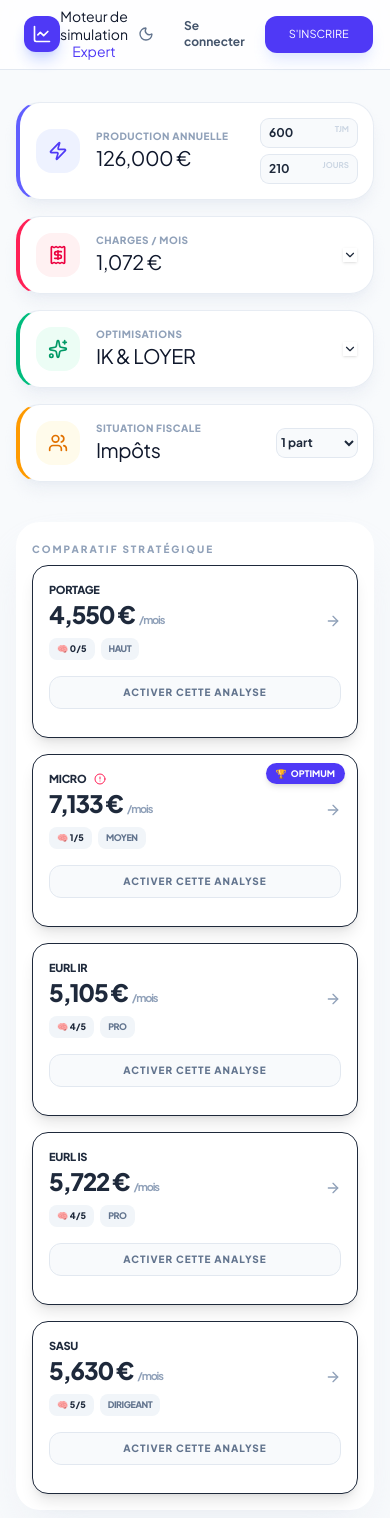
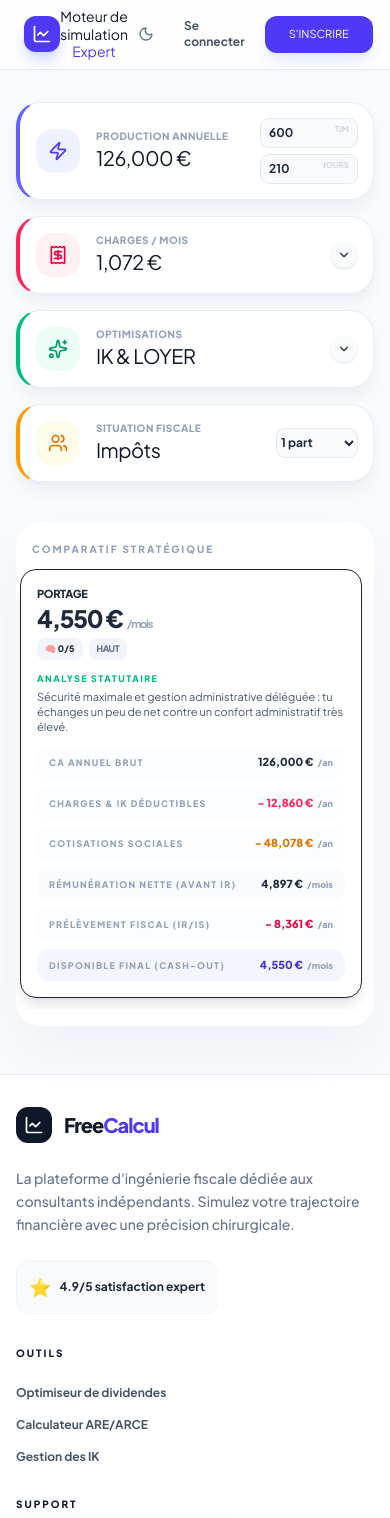
Before and after one commit to Guillaume1983/freelance-simulator-next, a Next.js app: page / in a window 390 px wide. Shown: the top 1518 px of the page. Built offline with nearby package versions, Linux system fonts and the light colour scheme.

Commit message:
Test cursor4

```diff
--- a/app/page.tsx
+++ b/app/page.tsx
@@ -3,7 +3,6 @@ import { useState } from 'react';
 import { useSimulation } from '@/hooks/useSimulation';
 import Header from '@/components/Header';
 import TopCards from '@/components/TopCards';
-import ExpandPanels from '@/components/ExpandPanels';
 import ComparisonTable from '@/components/ComparisonTable';
 import SidePanel from '@/components/SidePanel'; // Nouveau
 import Footer from '@/components/Footer';       // Nouveau
@@ -22,10 +21,9 @@ export default function Home() {
 
         <Header isDark={isDark} setIsDark={setIsDark} />
 
-        <TopCards sim={sim} togglePanel={togglePanel} />
+        <TopCards sim={sim} activePanel={activePanel} togglePanel={togglePanel} />
 
         <div className="max-w-[1600px] mx-auto px-4 md:px-6">
-          <ExpandPanels activePanel={activePanel} sim={sim} />
 
           <div className="flex flex-col md:flex-row gap-6 items-start mt-4">
             <div className={`transition-all duration-500 w-full ${selectedId ? 'md:w-[68%]' : 'md:w-full'}`}>
--- a/components/ComparisonTable.tsx
+++ b/components/ComparisonTable.tsx
@@ -4,7 +4,6 @@ import { SlidersVertical, AlertCircle, ArrowRight } from 'lucide-react';
 
 export default function ComparisonTable({ sim, selectedId, setSelectedId }: any) {
   const [openDetails, setOpenDetails] = useState<number[]>([]);
-  const [openMobileId, setOpenMobileId] = useState<string | null>(null);
   const regimes = sim.resultats;
   const winnerId = [...regimes].sort((a, b) => b.net - a.net)[0].id;
   const fmt = (v: number) => Math.round(v).toLocaleString() + " €";
@@ -110,30 +109,24 @@ export default function ComparisonTable({ sim, selectedId, setSelectedId }: any)
       </table>
       </div>
 
-      {/* Vue mobile : cartes accordéon par régime */}
-      <div className="block md:hidden space-y-4 p-4 pt-5">
-        <h3 className="text-[10px] font-black text-slate-400 dark:text-slate-500 uppercase tracking-[0.2em] mb-2">
+      {/* Vue mobile : carrousel de cartes par régime (toujours étendues) */}
+      <div className="block md:hidden p-4 pt-5">
+        <h3 className="text-[10px] font-black text-slate-400 dark:text-slate-500 uppercase tracking-[0.2em] mb-3">
           Comparatif stratégique
         </h3>
+        <div className="-mx-4 px-1 flex gap-4 overflow-x-auto snap-x snap-mandatory pb-3">
           {regimes.map((r: any) => {
             const isWinner = r.id === winnerId;
-          const isOpen = openMobileId === r.id;
 
             return (
               <div
                 key={r.id}
-              className={`relative border overflow-hidden rounded-2xl bg-white dark:bg-[#020617] shadow-lg transition-all duration-300 ${
-                selectedId === r.id ? 'ring-2 ring-indigo-500 ring-offset-2 ring-offset-slate-50 dark:ring-offset-slate-950' : ''
-              }`}
+                className={`snap-center shrink-0 w-[calc(100vw-3rem)] max-w-sm relative border overflow-hidden rounded-2xl bg-white dark:bg-[#020617] shadow-lg transition-all duration-300`}
               >
-              <button
-                type="button"
-                onClick={() => setOpenMobileId(isOpen ? null : r.id)}
-                className="w-full text-left px-4 py-4 flex items-center justify-between gap-3"
-              >
-                <div className="flex items-center gap-3">
-                  <div className="flex flex-col gap-1">
-                    <div className="flex items-center gap-2">
+                <div className="px-4 pt-4 pb-3">
+                  <div className="flex items-center justify-between gap-3">
+                    <div>
+                      <div className="flex items-center gap-2 mb-1">
                         <span className="text-[11px] font-black uppercase tracking-tight dark:text-white">
                           {r.id}
                         </span>
@@ -156,25 +149,13 @@ export default function ComparisonTable({ sim, selectedId, setSelectedId }: any)
                         </span>
                       </div>
                     </div>
-                </div>
-                <ArrowRight
-                  size={16}
-                  className={`text-slate-400 transition-transform duration-300 ${
-                    isOpen ? 'rotate-90' : ''
-                  }`}
-                />
-              </button>
-
                     {isWinner && (
-                <div className="absolute top-2 right-3 bg-indigo-600 text-white text-[9px] font-black px-2.5 py-1 rounded-full shadow-md flex items-center gap-1">
+                      <div className="bg-indigo-600 text-white text-[9px] font-black px-2.5 py-1 rounded-full shadow-md flex items-center gap-1">
                         <span>🏆</span> OPTIMUM
                       </div>
                     )}
-
-              <div className="px-4 pb-4 pt-0">
-                {/* Analyse détaillée qui s'ouvre sous la pastille quand on active l'analyse */}
-                {selectedId === r.id && (
-                  <div className="mb-3 text-[11px] text-slate-600 dark:text-slate-300 animate-in fade-in slide-in-from-top-1 duration-200">
+                  </div>
+                  <div className="mt-3 text-[11px] text-slate-600 dark:text-slate-300">
                     <p className="text-[9px] font-black uppercase tracking-[0.16em] text-emerald-500 mb-1">
                       Analyse statutaire
                     </p>
@@ -186,22 +167,10 @@ export default function ComparisonTable({ sim, selectedId, setSelectedId }: any)
                       {r.id === 'SASU' && "Grande flexibilité sur la combinaison salaire/dividendes, statut prisé des consultants premium mais avec des cotisations souvent plus élevées."}
                     </p>
                   </div>
-                )}
+                </div>
 
-                <button
-                  type="button"
-                  onClick={() => setSelectedId(r.id === selectedId ? null : r.id)}
-                  className={`w-full mb-3 text-[10px] font-black uppercase tracking-widest py-2 rounded-xl border text-center transition-all ${
-                    selectedId === r.id
-                      ? 'bg-indigo-600 border-indigo-600 text-white shadow-lg shadow-indigo-100 dark:shadow-none'
-                      : 'border-slate-200 dark:border-slate-700 text-slate-500 dark:text-slate-400 bg-slate-50 dark:bg-slate-900'
-                  }`}
-                >
-                  {selectedId === r.id ? 'Analyse active' : 'Activer cette analyse'}
-                </button>
-
-                {isOpen && (
-                  <div className="space-y-2 animate-in fade-in slide-in-from-top-1 duration-200">
+                <div className="px-4 pb-4">
+                  <div className="space-y-2">
                     {rows.map((row) => {
                       const displayValue = getDisplayValue(r, row);
                       const unit = getMobileUnit(row.key);
@@ -240,12 +209,12 @@ export default function ComparisonTable({ sim, selectedId, setSelectedId }: any)
                       );
                     })}
                   </div>
-                )}
                 </div>
               </div>
             );
           })}
         </div>
       </div>
+    </div>
   );
 }
--- a/components/ExpandPanels.tsx
+++ b/components/ExpandPanels.tsx
@@ -13,7 +13,9 @@ export default function ExpandPanels({ activePanel, sim }: any) {
           <div className="flex justify-between items-end mb-6">
             <div>
               <h3 className="text-sm font-900 uppercase tracking-widest text-slate-900 dark:text-white">Catalogue des charges</h3>
-              <p className="text-[11px] text-slate-500 font-bold uppercase mt-1">Sélectionnez vos dépenses professionnelles mensuelles</p>
+              <p className="text-[11px] text-slate-500 font-bold uppercase mt-1">
+                Activez les charges utiles et ajustez rapidement leurs montants mensuels
+              </p>
             </div>
             <div className="text-right">
               <span className="text-[10px] font-black text-rose-500 uppercase italic">Total mensuel</span>
@@ -26,6 +28,9 @@ export default function ExpandPanels({ activePanel, sim }: any) {
           <div className="grid grid-cols-1 md:grid-cols-5 gap-3 md:gap-4">
             {CHARGES_CATALOG.map((item) => {
               const isActive = sim.state.activeCharges.includes(item.id);
+              const currentAmount =
+                sim.state.chargeAmounts?.[item.id] ?? item.amount;
+
               return (
                 <div
                   key={item.id}
@@ -43,13 +48,36 @@ export default function ExpandPanels({ activePanel, sim }: any) {
                 >
                   <div className="flex justify-between items-start">
                     {isActive ? <CheckCircle2 className="w-5 h-5 text-rose-500" /> : <Circle className="w-5 h-5 text-slate-200" />}
-                      <span className={`text-xs font-900 ${isActive ? 'text-rose-600' : 'text-slate-400'}`}>
-                      {item.amount}€<span className="text-[9px] opacity-60">/mois</span>
+                      <span className={`text-[10px] font-900 ${isActive ? 'text-rose-600' : 'text-slate-400'}`}>
+                        {currentAmount.toLocaleString()}€<span className="text-[9px] opacity-60">/mois</span>
                     </span>
                   </div>
                   <p className={`text-[11px] font-800 uppercase tracking-tight leading-tight ${isActive ? 'text-rose-900 dark:text-rose-100' : 'text-slate-500'}`}>
                     {item.name}
                   </p>
+                  <div className="mt-2">
+                    <label className="text-[9px] font-black uppercase tracking-[0.16em] text-slate-400 block mb-1">
+                      Montant mensuel
+                    </label>
+                    <div className="relative">
+                      <input
+                        type="number"
+                        onClick={(e) => e.stopPropagation()}
+                        value={currentAmount}
+                        onChange={(e) => {
+                          const value = Number(e.target.value) || 0;
+                          sim.setters.setChargeAmounts({
+                            ...sim.state.chargeAmounts,
+                            [item.id]: value,
+                          });
+                        }}
+                        className="w-full pr-10 py-2 text-xs font-bold"
+                      />
+                      <span className="absolute right-3 top-1.5 text-[9px] font-black text-slate-400">
+                        €/m
+                      </span>
+                    </div>
+                  </div>
                 </div>
               );
             })}
--- a/components/TopCards.tsx
+++ b/components/TopCards.tsx
@@ -1,7 +1,8 @@
 'use client';
 import { Zap, Receipt, Sparkles, Users, ChevronDown } from 'lucide-react';
+import ExpandPanels from '@/components/ExpandPanels';
 
-export default function TopCards({ sim, togglePanel }: any) {
+export default function TopCards({ sim, activePanel, togglePanel }: any) {
   const fmt = (v: number) => Math.round(v).toLocaleString() + " €";
 
   return (
@@ -28,31 +29,59 @@ export default function TopCards({ sim, togglePanel }: any) {
       </div>
 
       {/* Charges */}
-      <div className="card-pro px-4 md:px-5 py-4 md:py-5 border-l-4 border-l-rose-500 flex items-center justify-between">
+      <div className="card-pro px-4 md:px-5 py-4 md:py-5 border-l-4 border-l-rose-500 flex flex-col gap-3">
+        <div className="flex items-center justify-between gap-4">
           <div className="flex items-center gap-4">
-          <div className="bg-rose-50 dark:bg-rose-900/30 text-rose-600 p-3 rounded-2xl"><Receipt className="w-5 h-5" /></div>
+            <div className="bg-rose-50 dark:bg-rose-900/30 text-rose-600 p-3 rounded-2xl">
+              <Receipt className="w-5 h-5" />
+            </div>
             <div>
               <p className="text-[10px] font-black text-slate-400 uppercase tracking-wider">Charges / mois</p>
               <p className="font-900 text-slate-900 dark:text-white text-xl tracking-tight">{fmt(sim.resultats[0].fees / 12)}</p>
             </div>
           </div>
-        <div className="expand-trigger shadow-sm" onClick={() => togglePanel('charges')}>
-          <ChevronDown className="w-3.5 h-3.5" />
+          <button
+            type="button"
+            className="expand-trigger shadow-sm rounded-full p-1.5 bg-slate-50 dark:bg-slate-900 hover:bg-slate-100 dark:hover:bg-slate-800 transition-colors"
+            onClick={() => togglePanel('charges')}
+            aria-label="Ouvrir le détail des charges"
+          >
+            <ChevronDown className={`w-3.5 h-3.5 transition-transform ${activePanel === 'charges' ? 'rotate-180' : ''}`} />
+          </button>
         </div>
+        {activePanel === 'charges' && (
+          <div className="mt-3 md:mt-4">
+            <ExpandPanels activePanel="charges" sim={sim} />
+          </div>
+        )}
       </div>
 
       {/* Optimisations */}
-      <div className="card-pro px-4 md:px-5 py-4 md:py-5 border-l-4 border-l-emerald-500 flex items-center justify-between">
+      <div className="card-pro px-4 md:px-5 py-4 md:py-5 border-l-4 border-l-emerald-500 flex flex-col gap-3">
+        <div className="flex items-center justify-between gap-4">
           <div className="flex items-center gap-4">
-          <div className="bg-emerald-50 dark:bg-emerald-900/30 text-emerald-600 p-3 rounded-2xl"><Sparkles className="w-5 h-5" /></div>
+            <div className="bg-emerald-50 dark:bg-emerald-900/30 text-emerald-600 p-3 rounded-2xl">
+              <Sparkles className="w-5 h-5" />
+            </div>
             <div>
               <p className="text-[10px] font-black text-slate-400 uppercase tracking-wider">Optimisations</p>
               <p className="font-900 text-slate-900 dark:text-white text-xl tracking-tight uppercase">IK & Loyer</p>
             </div>
           </div>
-        <div className="expand-trigger shadow-sm" onClick={() => togglePanel('opti')}>
-          <ChevronDown className="w-3.5 h-3.5" />
+          <button
+            type="button"
+            className="expand-trigger shadow-sm rounded-full p-1.5 bg-slate-50 dark:bg-slate-900 hover:bg-slate-100 dark:hover:bg-slate-800 transition-colors"
+            onClick={() => togglePanel('opti')}
+            aria-label="Ouvrir le détail des optimisations"
+          >
+            <ChevronDown className={`w-3.5 h-3.5 transition-transform ${activePanel === 'opti' ? 'rotate-180' : ''}`} />
+          </button>
         </div>
+        {activePanel === 'opti' && (
+          <div className="mt-3 md:mt-4">
+            <ExpandPanels activePanel="opti" sim={sim} />
+          </div>
+        )}
       </div>
 
       {/* Situation */}
--- a/hooks/useSimulation.ts
+++ b/hooks/useSimulation.ts
@@ -20,6 +20,13 @@ export const useSimulation = () => {
   const [activeCharges, setActiveCharges] = useState(['compta', 'mutuelle', 'assurance', 'repas', 'tel']);
   const [sectionsActive, setSectionsActive] = useState({ vehicule: true, loyer: true });
   const [portageComm, setPortageComm] = useState(5);
+  const [chargeAmounts, setChargeAmounts] = useState<Record<string, number>>(
+    () =>
+      CHARGES_CATALOG.reduce((acc, c) => {
+        acc[c.id] = c.amount;
+        return acc;
+      }, {} as Record<string, number>)
+  );
 
   // Fonctions de calcul brutes (Recopiées de ton script)
   const getIK = (km: number, cv: string) => {
@@ -42,7 +49,12 @@ export const useSimulation = () => {
     const ik = sectionsActive.vehicule ? getIK(kmAnnuel, cvFiscaux) : 0;
     const loyerA = sectionsActive.loyer ? loyerPercu * 12 : 0;
     let cf = 0;
-    CHARGES_CATALOG.forEach(c => { if(activeCharges.includes(c.id)) cf += c.amount * 12; });
+    CHARGES_CATALOG.forEach(c => {
+      if (activeCharges.includes(c.id)) {
+        const monthly = chargeAmounts[c.id] ?? c.amount;
+        cf += monthly * 12;
+      }
+    });
 
     const regimes = [
       { id: 'Portage', class: 'portage', mental: 0, safety: 'Haut' },
@@ -91,11 +103,11 @@ export const useSimulation = () => {
     });
 
     return regimes;
-  }, [tjm, days, taxParts, kmAnnuel, cvFiscaux, loyerPercu, activeCharges, sectionsActive, portageComm]);
+  }, [tjm, days, taxParts, kmAnnuel, cvFiscaux, loyerPercu, activeCharges, sectionsActive, portageComm, chargeAmounts]);
 
   return {
-    state: { tjm, days, taxParts, kmAnnuel, cvFiscaux, loyerPercu, activeCharges, sectionsActive, portageComm },
-    setters: { setTjm, setDays, setTaxParts, setKmAnnuel, setCvFiscaux, setLoyerPercu, setActiveCharges, setSectionsActive, setPortageComm },
+    state: { tjm, days, taxParts, kmAnnuel, cvFiscaux, loyerPercu, activeCharges, sectionsActive, portageComm, chargeAmounts },
+    setters: { setTjm, setDays, setTaxParts, setKmAnnuel, setCvFiscaux, setLoyerPercu, setActiveCharges, setSectionsActive, setPortageComm, setChargeAmounts },
     resultats
   };
 };
```
Lines whose indentation alone changed are shown as unchanged.
